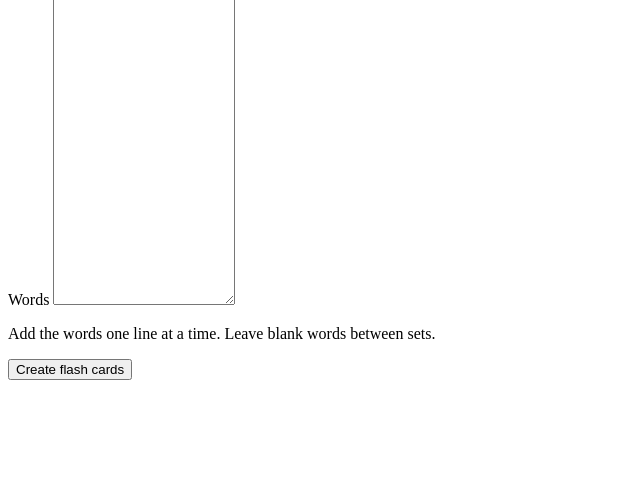
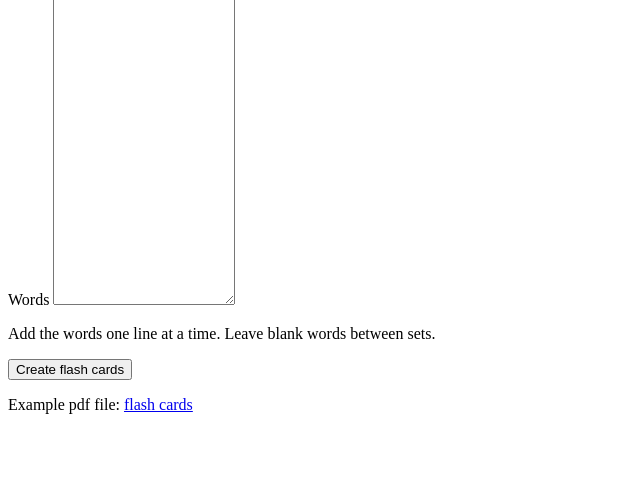
Before and after one commit to marto83/flashcardgenerator, an ASP.NET MVC app: page / in a window 1280 px wide. Shown: the part 219-717 px from the top of the page, without its empty margins (0-640 px from the left). Run offline with ASP.NET Core 8 and stand-ins for ASP.NET MVC 5, Linux system fonts and the light colour scheme; data that the repository does not hold is empty; the project's own start-up code is not run, and a stand-in starts its controllers and pages; some libraries are stand-ins or nearby versions.

Commit message:
Added sample pdf file

```diff
--- a/FlashCardGenerator/Views/Home/Index.cshtml
+++ b/FlashCardGenerator/Views/Home/Index.cshtml
@@ -1,5 +1,5 @@
 @{
-    ViewBag.Title = "Home Page";
+    ViewBag.Title = "Snowdrop flash card generator.";
 }
 <h1>
     Generate flash cards pdf</h1>
@@ -12,3 +12,8 @@
 <button type="submit" class="btn">
     Create flash cards</button>
 </form>
+<div class="well">
+    <p>
+        Example pdf file: <a href="/Content/example.pdf">flash cards</a>
+    </p>
+</div>
```
Also changed, not shown: FlashCardGenerator/FlashCardGenerator.csproj, 2 other files.
